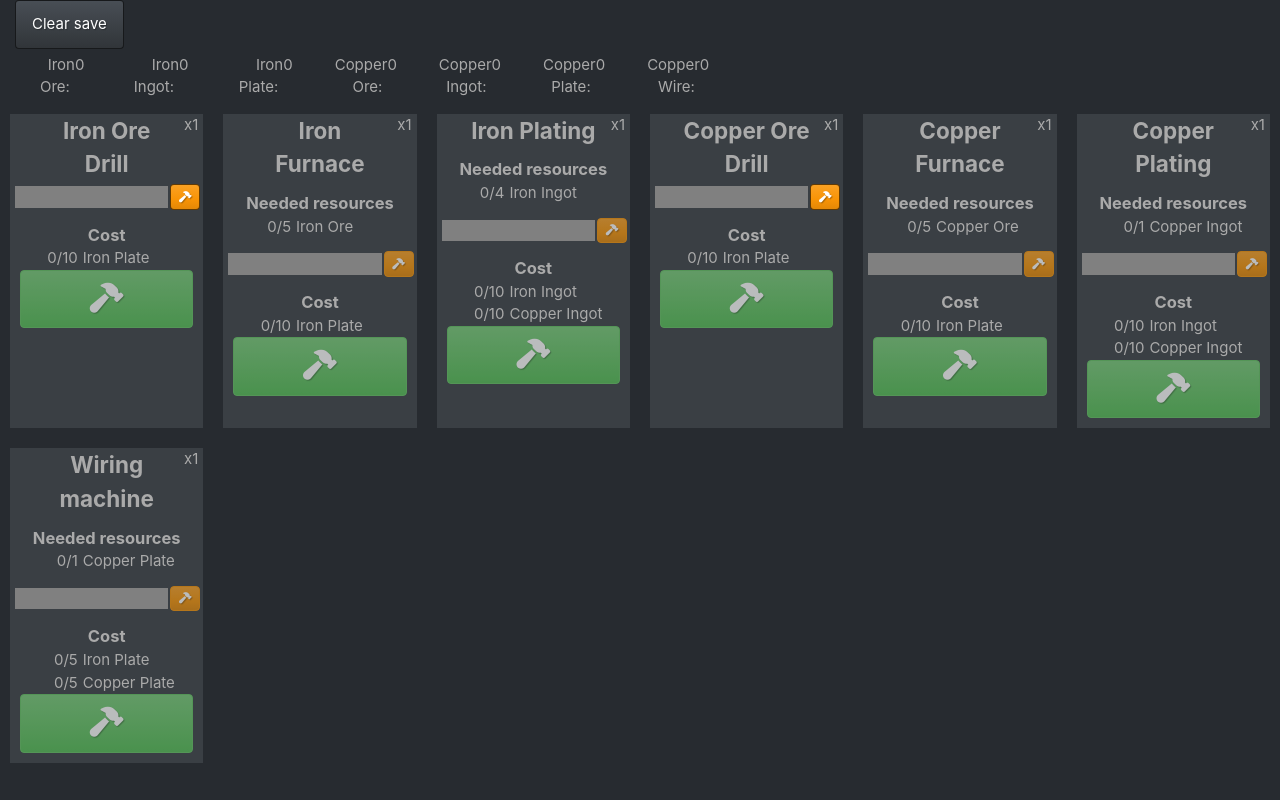
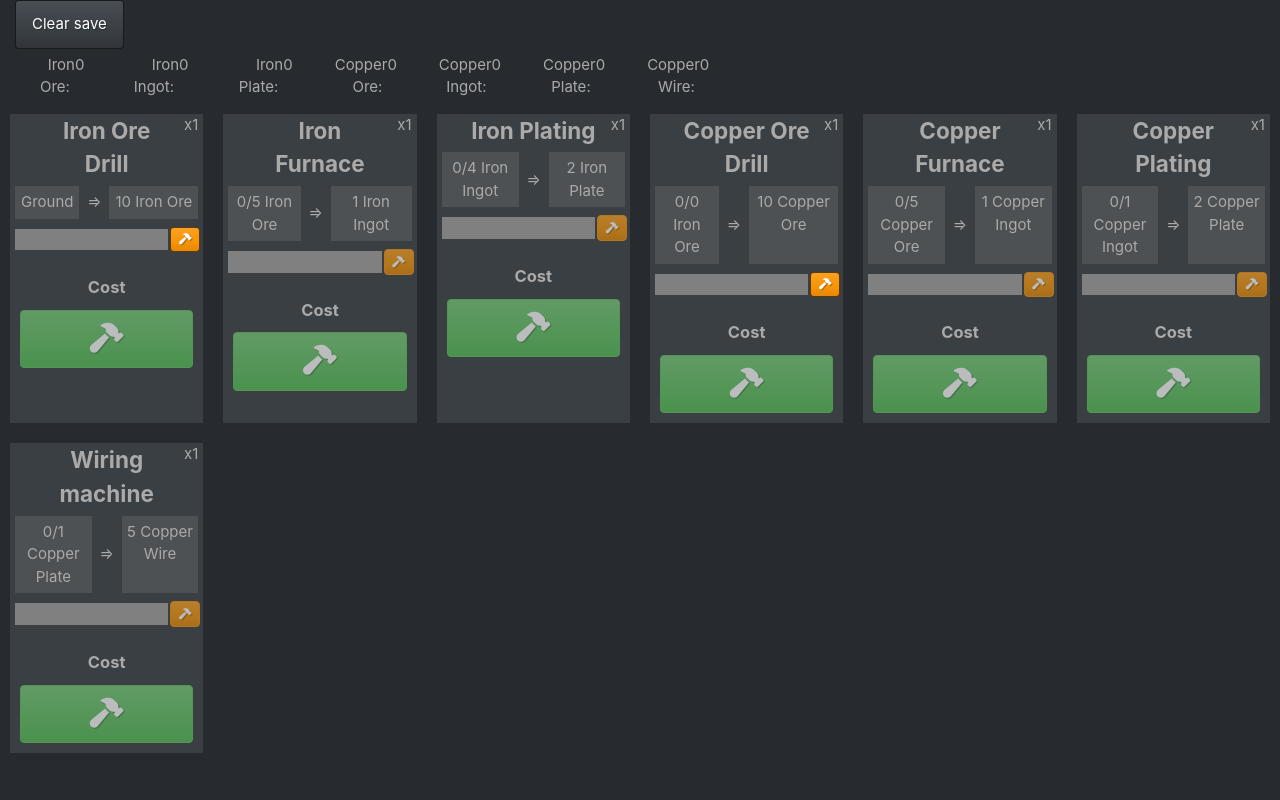
Before and after one commit to charlesbl/factory-game, a React (Create React App) app: page / in a window 1280 px wide. Built offline with nearby package versions, Linux system fonts and the light colour scheme.

Commit message:
rework CraftView

```diff
--- a/src/Game/Game.js
+++ b/src/Game/Game.js
@@ -16,13 +16,14 @@ const items = {
     copperIngot: new Item(4, "Copper Ingot"),
     copperPlate: new Item(5, "Copper Plate"),
     copperWire: new Item(6, "Copper Wire"),
+    ground: new Item(7, "Ground", true),
 }
 
 const crafts = {
-    ironOre: new Craft(0, "Iron Ore", [], [new ItemStack(items.ironOre, 10)], 10000),
+    ironOre: new Craft(0, "Iron Ore", [new ItemStack(items.ground, 0)], [new ItemStack(items.ironOre, 10)], 10000),
     ironIngot: new Craft(1, "Iron Ingot", [new ItemStack(items.ironOre, 5)], [new ItemStack(items.ironIngot, 1)], 2500),
     ironPlate: new Craft(2, "Iron Plate", [new ItemStack(items.ironIngot, 4)], [new ItemStack(items.ironPlate, 2)], 2000),
-    copperOre: new Craft(3, "Copper Ore", [], [new ItemStack(items.copperOre, 10)], 10000),
+    copperOre: new Craft(3, "Copper Ore", [new ItemStack(items.ironOre, 0)], [new ItemStack(items.copperOre, 10)], 10000),
     copperIngot: new Craft(4, "Copper Ingot", [new ItemStack(items.copperOre, 5)], [new ItemStack(items.copperIngot, 1)], 2500),
     copperPlate: new Craft(5, "Copper Plate", [new ItemStack(items.copperIngot, 1)], [new ItemStack(items.copperPlate, 2)], 3000),
     copperWire: new Craft(6, "Copper Wire", [new ItemStack(items.copperPlate, 1)], [new ItemStack(items.copperWire, 5)], 5000),
--- a/src/Game/Item.js
+++ b/src/Game/Item.js
@@ -1,7 +1,8 @@
 class Item {
-    constructor(id, name) {
+    constructor(id, name, infinite) {
         this.id = id;
         this.name = name;
+        this.infinite = infinite === true
     }
 }
 export default Item;
--- /dev/null
+++ b/src/Views/CraftView.js
@@ -0,0 +1,41 @@
+import React from 'react';
+import '../css/CraftView.css'
+
+class CraftView extends React.Component {
+
+    renderInput(itemStack) {
+        var count = this.props.inventory.count(itemStack.item);
+        var capedCount = count > itemStack.quantity ? itemStack.quantity : count;
+        var content = itemStack.item.name;
+        if (!itemStack.item.infinite) {
+            content = capedCount + "/" + itemStack.quantity + " " + content;
+        }
+        return (
+            <div key={itemStack.id} className="input">
+                {content}
+            </div>
+        );
+    }
+
+    renderOutput(itemStack) {
+        return (
+            <div key={itemStack.id} className="output">
+                {itemStack.quantity} {itemStack.item.name}
+            </div>
+        );
+    }
+    render() {
+        var input = this.props.craft.input;
+        var output = this.props.craft.output;
+        return (
+            <div className="craft">
+                <div className="craft-grid">
+                    <div className="separator">=></div>
+                    {input.map((itemStack => this.renderInput(itemStack)))}
+                    {output.map((itemStack => this.renderOutput(itemStack)))}
+                </div>
+            </div>
+        );
+    }
+}
+export default CraftView;
--- a/src/Views/InventoryView.js
+++ b/src/Views/InventoryView.js
@@ -1,7 +1,7 @@
 import React from 'react';
 import '../css/Inventory.css'
 
-class InventoryView extends React.Component{
+class InventoryView extends React.Component {
     renderItemStack(itemStack) {
         return (
             <div className="col-6 col-sm-4 col-md-3 col-lg-2 col-xl-1" key={itemStack.id}>
@@ -17,7 +17,7 @@ class InventoryView extends React.Component{
         );
     }
     render() {
-        var items = Object.entries(this.props.inventory.itemStacks).map(([id, itemStack]) => this.renderItemStack(itemStack));
+        var items = Object.entries(this.props.inventory.itemStacks).filter(([id, itemStack]) => !itemStack.item.infinite).map(([id, itemStack]) => this.renderItemStack(itemStack));
         return (
             <div className="row no-gutters">
                 {items}
--- a/src/Views/MachineTypeView.js
+++ b/src/Views/MachineTypeView.js
@@ -1,21 +1,9 @@
 import React from 'react';
 import '../css/MachineType.css'
 import MachineView from './MachineView';
+import CraftView from './CraftView';
 
 class MachineTypeView extends React.Component {
-
-    renderAvailableResources(itemStack) {
-        var count = this.props.factory.inventory.count(itemStack.item);
-        var capedCount = count > itemStack.quantity ? itemStack.quantity : count;
-        return (
-            <div key={itemStack.id} className="row no-gutters">
-                <div className="col-4 text-right">{capedCount}/{itemStack.quantity}</div>
-                <div className="col-8 text-left">
-                    <span className="available-resources-name">{itemStack.item.name}</span>
-                </div>
-            </div>
-        );
-    }
 
     renderMachine(machine) {
         return (
@@ -25,23 +13,18 @@ class MachineTypeView extends React.Component {
 
     render() {
         var machinesOfType = this.props.factory.getMachinesOfType(this.props.craft);
-        var availableResources = this.props.craft.output.input.length > 0 ?
-            <div className="available-resources">
-                <div className="subtitle">Needed resources</div>
-                {this.props.craft.output.input.map((itemStack => this.renderAvailableResources(itemStack)))}
-            </div> : "";
         return (
             <div className="machine-type">
                 <div className="machine-type-header">
                     <div className="name">{this.props.craft.name}</div>
                     <div className="machine-count">x{machinesOfType.length}</div>
                 </div>
-                {availableResources}
+                <CraftView craft={this.props.craft.output} inventory={this.props.factory.inventory} />
                 {machinesOfType.map((machine) => this.renderMachine(machine))}
                 <div className="add-machine">
                     <div className="subtitle">Cost</div>
-                    {this.props.craft.input.map((itemStack => this.renderAvailableResources(itemStack)))}
-                    <button className="btn btn-success btn-machine" key={this.props.craft.id} disabled={!this.props.craft.canCraft(this.props.factory)} onClick={() => this.props.craft.tryCraft(this.props.factory)}><i class="fas fa-hammer fa-2x"></i></button>
+                    {/*TODO MachineCraftView*/}
+                    <button className="btn btn-success btn-machine" key={this.props.craft.id} disabled={!this.props.craft.canCraft(this.props.factory)} onClick={() => this.props.craft.tryCraft(this.props.factory)}><i className="fas fa-hammer fa-2x"></i></button>
                 </div>
             </div>
         );
--- a/src/Views/MachineView.js
+++ b/src/Views/MachineView.js
@@ -4,9 +4,9 @@ import '../css/Machine.css'
 class MachineView extends React.Component {
     render() {
         var canCraft = this.props.machine.craft.canCraft(this.props.machine.factory) || this.props.machine.isCrafting;
-        var craftBtn = this.props.machine.manual ? <button onClick={() => this.props.machine.manualUpdate()} className="btn btn-warning btn-side" disabled={!canCraft}><i class="fas fa-hammer fa-xs"></i></button> : "";
-        var pauseBtn = !this.props.machine.manual ? <button onClick={() => this.props.machine.togglePause()} className="btn btn-warning btn-side">{this.props.machine.pause ? <i class="fas fa-play fa-xs"></i> : <i class="fas fa-pause fa-xs"></i>}</button> : "";
-        var destroyBtn = !this.props.machine.manual ? <button onClick={() => this.props.machine.destroy()} className="btn btn-danger btn-side"><i class="fas fa-trash fa-xs"></i></button> : "";
+        var craftBtn = this.props.machine.manual ? <button onClick={() => this.props.machine.manualUpdate()} className="btn btn-warning btn-side" disabled={!canCraft}><i className="fas fa-hammer fa-xs"></i></button> : "";
+        var pauseBtn = !this.props.machine.manual ? <button onClick={() => this.props.machine.togglePause()} className="btn btn-warning btn-side">{this.props.machine.pause ? <i className="fas fa-play fa-xs"></i> : <i className="fas fa-pause fa-xs"></i>}</button> : "";
+        var destroyBtn = !this.props.machine.manual ? <button onClick={() => this.props.machine.destroy()} className="btn btn-danger btn-side"><i className="fas fa-trash fa-xs"></i></button> : "";
         return (
             <div className="machine">
                 <progress className="progress" max={100} value={this.props.machine.getPercentage()}></progress>
--- /dev/null
+++ b/src/css/CraftView.css
@@ -0,0 +1,24 @@
+.craft {
+    margin: 5px;
+}
+.craft-grid {
+    display: grid;
+    vertical-align: middle;
+    grid-template-columns: auto 2em auto;
+}
+.input {
+    grid-column: 1 / 2;
+    background-color: rgba(95, 95, 95, 0.575);
+    padding: 5px
+}
+.output {
+    grid-column: 3 / 4;
+    background-color: rgba(95, 95, 95, 0.575);
+    padding: 5px
+}
+.separator {
+    grid-column: 2 / 3;
+    text-align: center;
+    align-self: center;
+    grid-row: 1/99999999;
+}
--- a/src/css/MachineType.css
+++ b/src/css/MachineType.css
@@ -3,23 +3,6 @@
     height: 100%;
     background-color: #3A3F44;
     text-align: center;
-}
-.available-resources {
-    margin: 10px;
-}
-.available-resources-name {
-    padding-left: 5px;
-}
-.subtitle {
-    font-size: 1.1em;
-    font-weight: bold;
-}
-.btn-machine {
-    width: 100%;
-}
-.add-machine {
-    width: 100%;
-    padding: 10px;
 }
 .machine-type-header {
     display: inline-grid;
@@ -36,3 +19,16 @@
     text-align: end;
     padding: 0 5px 0 0;
 }
+.subtitle {
+    font-size: 1.1em;
+    font-weight: bold;
+    padding: 10px;
+}
+
+.btn-machine {
+    width: 100%;
+}
+.add-machine {
+    width: 100%;
+    padding: 10px;
+}
```
